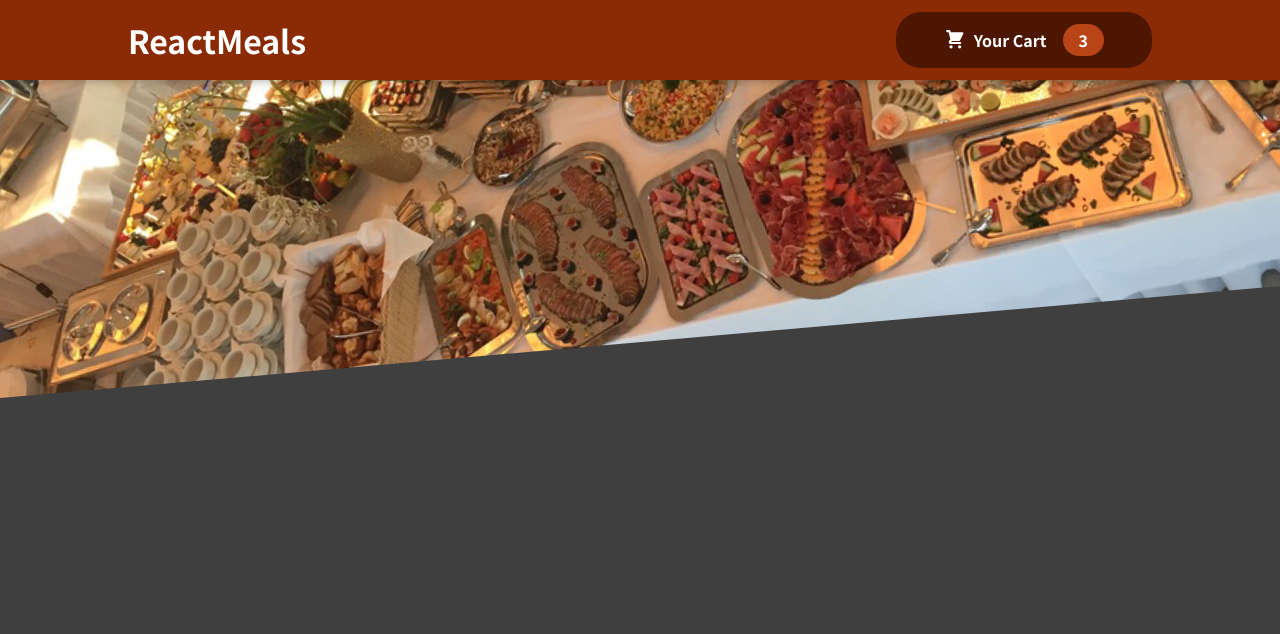
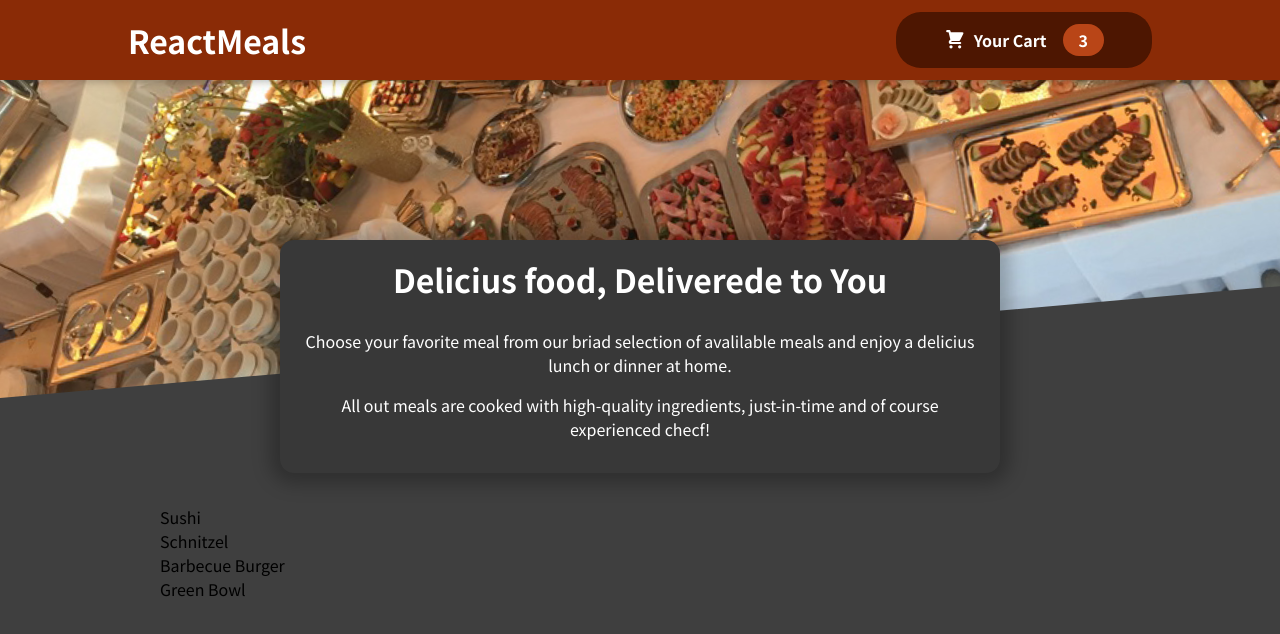
Before and after one commit to jdavidmartinez/react-food-order-app, a React (Create React App) app: page / in a window 1280 px wide. Shown: the top 634 px of the page. Built offline with nearby package versions, Linux system fonts and the light colour scheme.

Commit message:
Section 11 - Video 134 - Adding 'MEasl' Component

```diff
--- a/src/App.js
+++ b/src/App.js
@@ -2,11 +2,15 @@
 
 
 import Header from './components/Layout/Header';
+import Meals from './components/Meals/Meals';
 
 function App() {
   return (
     <Fragment>
       <Header />
+      <main>
+        <Meals />
+      </main>
     </Fragment>
   );
 }
--- /dev/null
+++ b/src/components/Meals/AvailableMeals.js
@@ -0,0 +1,39 @@
+import classes from "./AvailableMeals.module.css";
+
+const DUMMY_MEALS = [
+  {
+    id: "m1",
+    name: "Sushi",
+    description: "Finest fish and veggies",
+    price: 22.99,
+  },
+  {
+    id: "m2",
+    name: "Schnitzel",
+    description: "A german specialty!",
+    price: 16.5,
+  },
+  {
+    id: "m3",
+    name: "Barbecue Burger",
+    description: "American, raw, meaty",
+    price: 12.99,
+  },
+  {
+    id: "m4",
+    name: "Green Bowl",
+    description: "Healthy...and green...",
+    price: 18.99,
+  },
+];
+
+const AvailableMeals = () => {
+  const mealsList = DUMMY_MEALS.map((meal) => <li>{meal.name}</li>);
+  return (
+    <section className={classes.meals}>
+      <ul>{mealsList}</ul>
+    </section>
+  );
+};
+
+export default AvailableMeals;
--- /dev/null
+++ b/src/components/Meals/AvailableMeals.module.css
@@ -0,0 +1,24 @@
+.meals {
+    max-width: 60rem;
+    width: 90%;
+    margin: 2rem auto;
+    animation: meals-appear 1s ease-out forwards;
+  }
+
+  .meals ul {
+    list-style: none;
+    margin: 0;
+    padding: 0;
+  }
+
+  @keyframes meals-appear {
+    from {
+      opacity: 0;
+      transform: translateY(3rem);
+    }
+
+    to {
+      opacity: 1;
+      transform: translateY(0);
+    }
+  }
--- /dev/null
+++ b/src/components/Meals/Meals.js
@@ -0,0 +1,15 @@
+import { Fragment } from "react";
+
+import MealsSummary from "./MealsSummary";
+import AvailableMeals from "./AvailableMeals";
+
+const Meals = () => {
+  return (
+    <Fragment>
+      <MealsSummary />
+      <AvailableMeals />
+    </Fragment>
+  );
+};
+
+export default Meals;
--- /dev/null
+++ b/src/components/Meals/MealsSummary.js
@@ -0,0 +1,19 @@
+import clasess from "./MealsSummary.module.css";
+
+const MealsSummary = () => {
+  return (
+    <section className={clasess.summary}>
+      <h2>Delicius food, Deliverede to You</h2>
+      <p>
+        Choose your favorite meal from our briad selection of avalilable meals
+        and enjoy a delicius lunch or dinner at home.
+      </p>
+      <p>
+        All out meals are cooked with high-quality ingredients, just-in-time and
+        of course experienced checf!
+      </p>
+    </section>
+  );
+};
+
+export default MealsSummary;
--- /dev/null
+++ b/src/components/Meals/MealsSummary.module.css
@@ -0,0 +1,18 @@
+.summary {
+    text-align: center;
+    max-width: 45rem;
+    width: 90%;
+    margin: auto;
+    margin-top: -10rem;
+    position: relative;
+    background-color: #383838;
+    color: white;
+    border-radius: 14px;
+    padding: 1rem;
+    box-shadow: 0 1px 18px 10px rgba(0, 0, 0, 0.25);
+  }
+
+  .summary h2 {
+    font-size: 2rem;
+    margin-top: 0;
+  }
```
Also changed, not shown: 1 other file (tests, documents, lock files or other folders).
